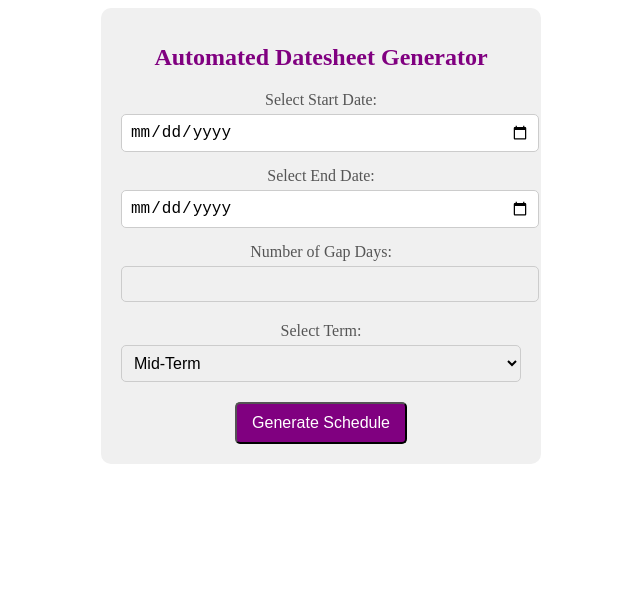
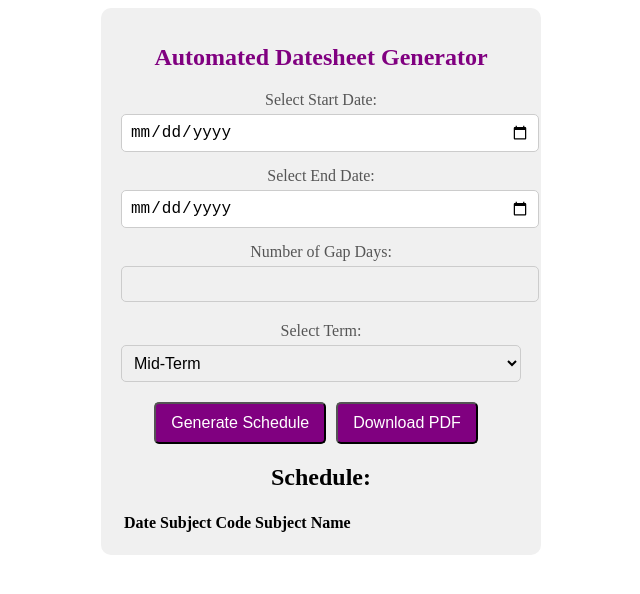
Before and after one commit to sneha-4-22/SmartDatesheet, a React (Vite) app: page / in a window 1280 px wide. Shown: the top 594 px of the page, without its empty margins (319-959 px from the left). Built offline with nearby package versions, Linux system fonts and the light colour scheme.

Commit message:
generate

```diff
--- a/package.json
+++ b/package.json
@@ -10,6 +10,8 @@
     "preview": "vite preview"
   },
   "dependencies": {
+    "html2canvas": "^1.4.1",
+    "jspdf": "^2.5.1",
     "react": "^18.2.0",
     "react-dom": "^18.2.0"
   },
--- a/src/App.jsx
+++ b/src/App.jsx
@@ -1,10 +1,14 @@
-import React, { useState } from 'react';
+import React, { useState, useRef, useEffect } from 'react';
+import html2canvas from 'html2canvas';
+import jsPDF from 'jspdf';
 
 const App = () => {
   const [startDate, setStartDate] = useState('');
   const [endDate, setEndDate] = useState('');
   const [gapDays, setGapDays] = useState('');
   const [selectedTerm, setSelectedTerm] = useState('midterm');
+  const [schedule, setSchedule] = useState([]);
+  const scheduleRef = useRef();
 
   const handleStartDateChange = (e) => {
     setStartDate(e.target.value);
@@ -23,9 +27,10 @@ const App = () => {
     const holidayList = ['2024-01-01', '2024-07-04'];
     return holidayList.includes(date);
   };
+
   const isWeekend = (date) => {
     const dayOfWeek = new Date(date).getDay();
-    return dayOfWeek === 0  || dayOfWeek === 6 ;
+    return dayOfWeek === 0 || dayOfWeek === 6;
   };
 
   const handleGenerateSchedule = () => {
@@ -40,8 +45,37 @@ const App = () => {
 
     const filteredDates = scheduleDates.filter(date => !isHoliday(date) && !isWeekend(date));
 
-    console.log(`Generating ${selectedTerm} schedule from ${startDate} to ${endDate} with a gap of ${gap} days. Schedule dates: `, filteredDates);
+    const subjects = generateSubjects(selectedTerm);
+
+    const generatedSchedule = filteredDates.map((date, index) => ({
+      date,
+      subject: subjects[index % subjects.length]
+    }));
+
+    setSchedule(generatedSchedule);
+
+    console.log(`Generating ${selectedTerm} schedule from ${startDate} to ${endDate} with a gap of ${gap} days. Schedule dates: `, generatedSchedule);
   };
+
+  useEffect(() => {
+    // Update the schedule table when the schedule state changes
+    if (scheduleRef.current) {
+      scheduleRef.current.innerHTML = ''; // Clear the table
+      schedule.forEach(entry => {
+        const row = document.createElement('tr');
+        const dateCell = document.createElement('td');
+        dateCell.textContent = entry.date;
+        const subjectCodeCell = document.createElement('td');
+        subjectCodeCell.textContent = entry.subject;
+        const subjectNameCell = document.createElement('td');
+        subjectNameCell.textContent = entry.subject === 'CDO106' ? 'Professional Communication Law - II' : 'Subject Name';
+        row.appendChild(dateCell);
+        row.appendChild(subjectCodeCell);
+        row.appendChild(subjectNameCell);
+        scheduleRef.current.appendChild(row);
+      });
+    }
+  }, [schedule]);
 
   const generateScheduleDates = (start, end, gap) => {
     const scheduleDates = [];
@@ -53,6 +87,23 @@ const App = () => {
     }
 
     return scheduleDates;
+  };
+
+  const generateSubjects = (term) => {
+    return term === 'midterm'
+      ? ['LWH128B', 'LWH129B', 'LWH130B', 'LWH131B', 'LWH132B', 'LWH133B']
+      : ['CDO106'];
+  };
+
+  const handleDownloadPDF = () => {
+    const input = scheduleRef.current;
+    html2canvas(input)
+      .then((canvas) => {
+        const imgData = canvas.toDataURL('image/png');
+        const pdf = new jsPDF();
+        pdf.addImage(imgData, 'PNG', 0, 0);
+        pdf.save('datesheet.pdf');
+      });
   };
 
   return (
@@ -107,6 +158,22 @@ const App = () => {
       </div>
 
       <button style={styles.button} onClick={handleGenerateSchedule}>Generate Schedule</button>
+
+      <button style={styles.button} onClick={handleDownloadPDF}>Download PDF</button>
+
+      <div>
+        <h2>Schedule:</h2>
+        <table>
+          <thead>
+            <tr>
+              <th>Date</th>
+              <th>Subject Code</th>
+              <th>Subject Name</th>
+            </tr>
+          </thead>
+          <tbody ref={scheduleRef}></tbody>
+        </table>
+      </div>
     </div>
   );
 };
@@ -152,6 +219,7 @@ const styles = {
     fontSize: '16px',
     borderRadius: '5px',
     cursor: 'pointer',
+    marginRight: '10px',
   },
   termSelector: {
     marginBottom: '20px',
```
Also changed, not shown: 1 other file (tests, documents, lock files or other folders).
